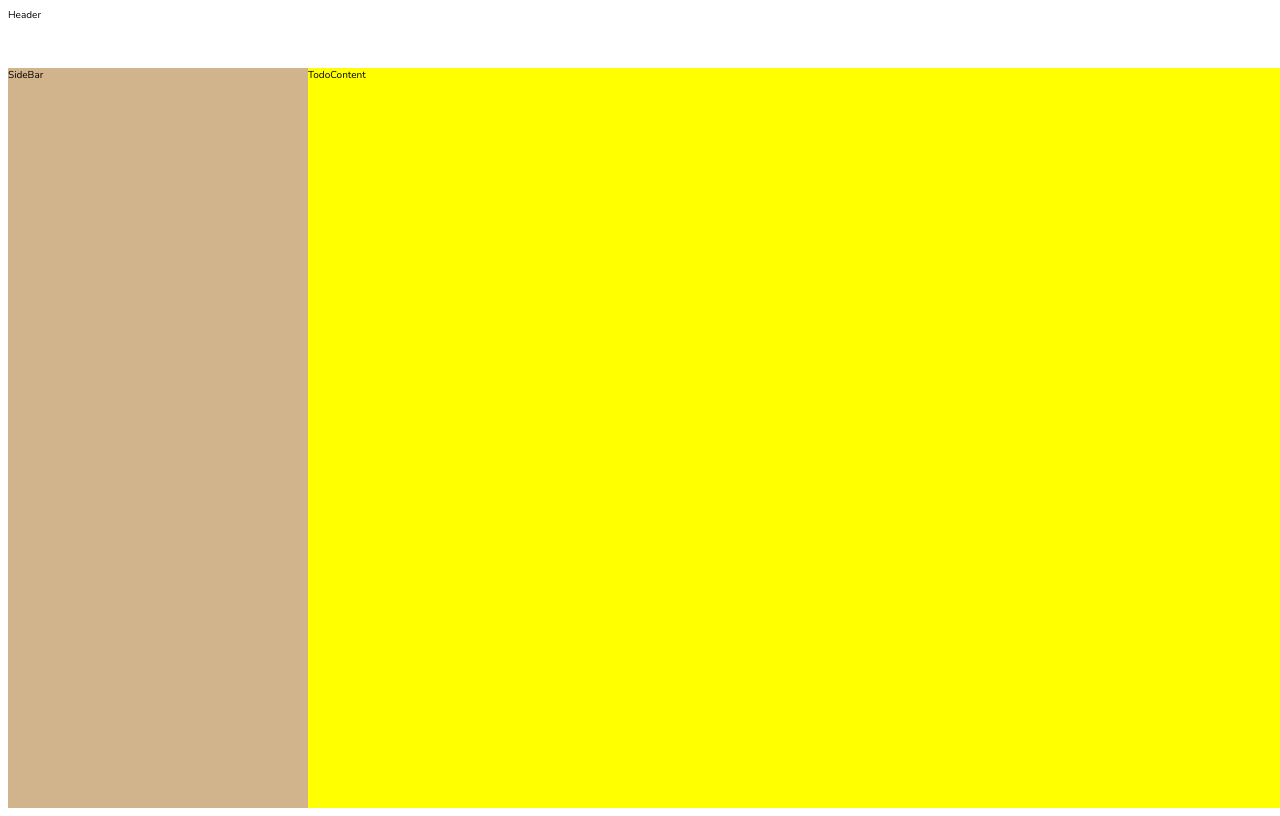
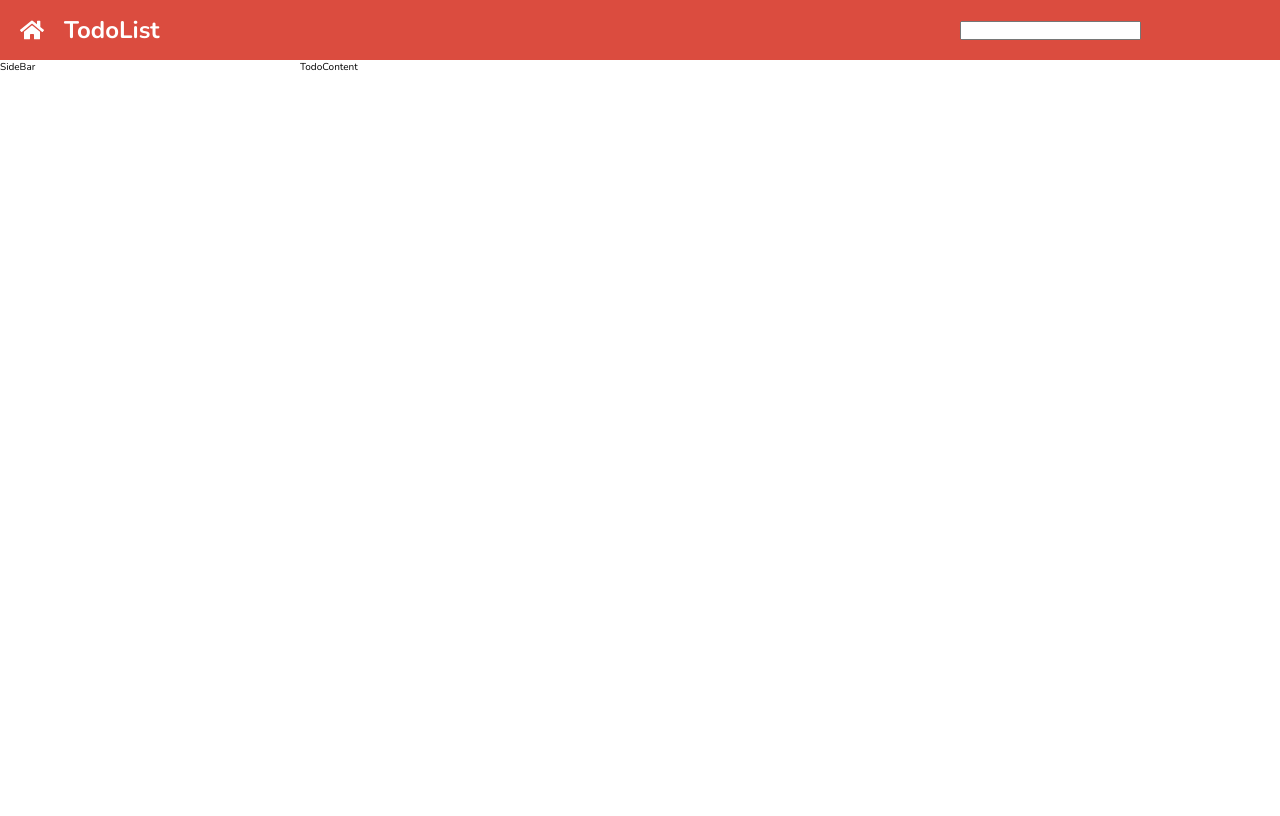
Before and after one commit to jongbeeq/CC15-Todolist-Project, a React (Create React App) app: page / in a window 1280 px wide. Built offline with nearby package versions, Linux system fonts and the light colour scheme.

Commit message:
Finish header

```diff
--- a/package.json
+++ b/package.json
@@ -5,6 +5,7 @@
   "dependencies": {
     "react": "^18.2.0",
     "react-dom": "^18.2.0",
+    "react-icons": "^4.10.1",
     "react-scripts": "5.0.1",
     "sass": "^1.66.1"
   },
--- a/src/App.js
+++ b/src/App.js
@@ -1,8 +1,22 @@
 import './App.scss';
+import { FaHome } from 'react-icons/fa';
+
 function App() {
   return (
   <div className='todo'>
-    <div className="todo__header">Header</div>
+    <div className="todo__header">
+      <header className='header'>
+        <div className='header__logo'>
+          <FaHome/>
+        </div>
+        <div className='header__text'>
+          <h1>TodoList</h1>
+        </div>
+        <div className='header__search'>
+          <input/>
+        </div>
+      </header>
+    </div>
     <div className="todo__sidebar">SideBar</div>
     <div className="todo__content">TodoContent</div>
 </div>
--- a/src/App.scss
+++ b/src/App.scss
@@ -1,6 +1,11 @@
+@import "./index.scss";
+
 $header-height: 60px;
 $sidebar-width: 300px;
 
+// *{
+//     box-sizing: border-box;
+// }
 
 .todo {
     display: grid;
@@ -12,6 +17,7 @@
         // grid-row-end: 2;
         // grid-column-start: 1;
         // grid-column-end: -1;
+
         // background-color: red;
         grid-row: 1/2;
         grid-column: 1/-1;
@@ -26,7 +32,7 @@
         grid-row: 2/-1;
         //grid-column: 1/2;
         grid-column: 1/ span 1;
-        background-color: tan;
+        // background-color: tan;
     }
 
     &__content {
@@ -36,7 +42,7 @@
         // grid-column-end: -1;
         grid-row: 2/-1;
         grid-column: 2/-1;
-        background-color: yellow;
+        // background-color: yellow;
     }
 }
 
@@ -63,3 +69,31 @@
 //     grid-column-end: -1;
 //     background-color: yellow;
 // }
+
+
+// HEADER
+.header {
+    background-color: $primary;
+    display: flex;
+    align-items: center;
+    gap: 20px;
+    height: $header-height;
+    padding: 5px 20px;
+
+    &__logo {
+        font-size: 2.4rem;
+        color: $white;
+        display: flex;
+    }
+    &__text {
+        flex: 1;
+        color: $white;
+
+        & > h1 {
+            font-size: 2.4rem;
+        }
+    }
+    &__search {
+        min-width: 300px;
+    }
+}
--- a/src/index.scss
+++ b/src/index.scss
@@ -8,7 +8,7 @@
 $white: #fff;
 
 // Global Reset
-*
+*,
 *::after,
 *::before {
 margin: 0;
```
Also changed, not shown: 2 other files (tests, documents, lock files or other folders).
